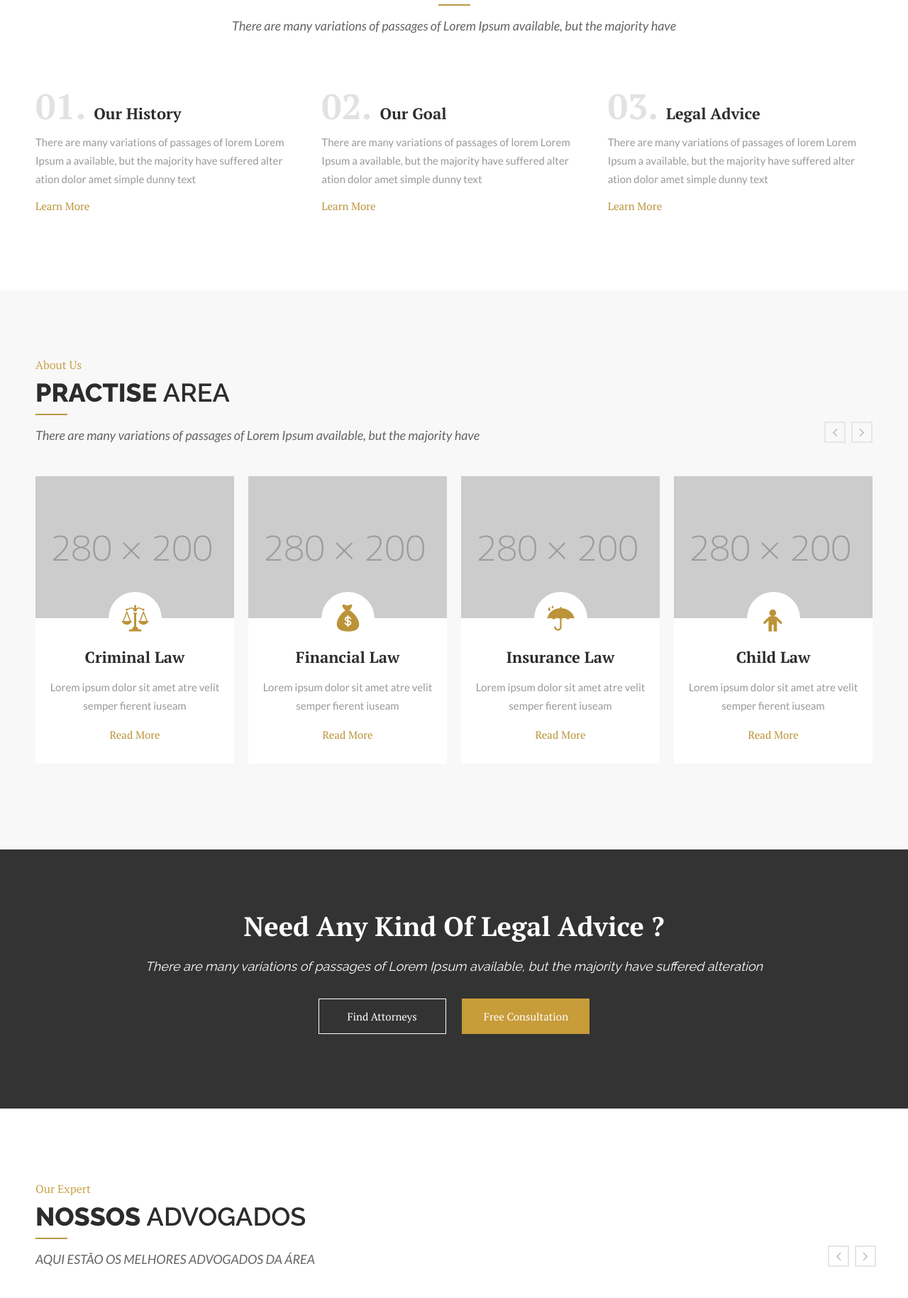
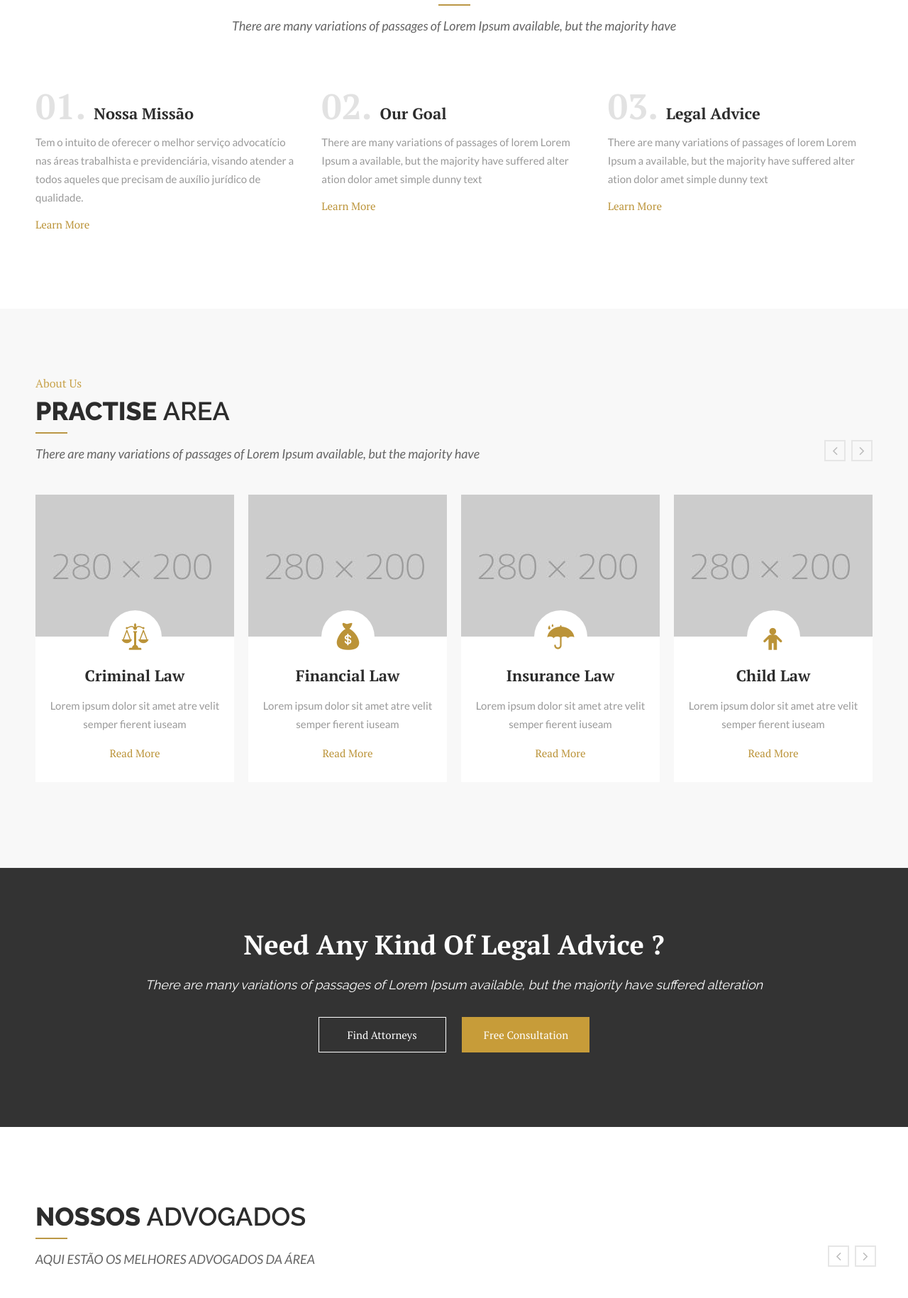
Before and after one commit to DekiWill/siteagm, a plain HTML site: page index.html in a window 1280 px wide. Shown: the part 1155-2984 px from the top of the page at 71% size. Drawn offline with Linux system fonts and the light colour scheme; some packages are replaced by stand-ins of ours.

Commit message:
UPDATE V2
Atualização de valores, missões,

```diff
--- a/index.html
+++ b/index.html
@@ -554,8 +554,8 @@
 		</div> <!-- /title_holder_center -->
 		<div class="our_goal row">
 			<div class="col-lg-4 col-md-4 col-sm-6 col-xs-12">
-				<h4 class="mTop"><span>01.</span> Our History</h4>
-				<p>There are many variations of passages of lorem Lorem Ipsum a available, but the majority have suffered alter ation dolor amet simple dunny text</p>
+				<h4 class="mTop"><span>01.</span> Nossa Missão</h4>
+				<p>Tem o intuito de oferecer o melhor serviço advocatício nas áreas trabalhista e previdenciária, visando atender a todos aqueles que precisam de auxílio jurídico de qualidade.</p>
 				<a href="#" class="transition3s">Learn More</a>
 			</div>
 			<div class="col-lg-4 col-md-4 col-sm-6 col-xs-12">
@@ -852,7 +852,7 @@
 
 	<section class="our_attorney our_attorney_style_two container">
 		<div class="title_holder">
-			<p class="upper_title">Our Expert</p>
+			<!--<p class="upper_title">Our Expert</p>-->
 			<h3>Nossos <span>ADVOGADOS</span></h3>
 			<span></span>
 			<p>AQUI ESTÃO OS MELHORES ADVOGADOS DA ÁREA</p>
@@ -1108,7 +1108,7 @@
 
 
 				<div class="col-lg-4 col-md-4 col-sm-12 col-xs-12 testtimonial">
-					<h3>Testimonials</h3>
+					<h3>Testemunhos</h3>
 
 					<div class="slider_wrapper">
 						<div id="testimonial_slider">
```
